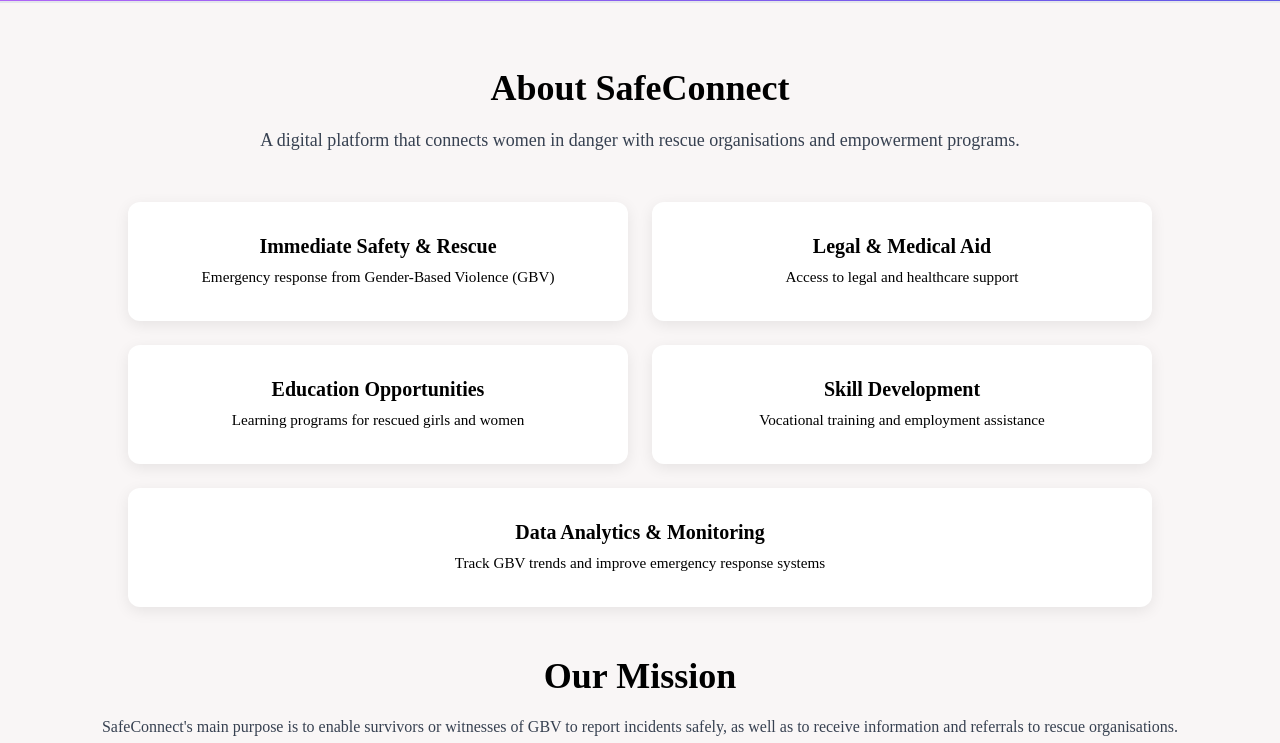
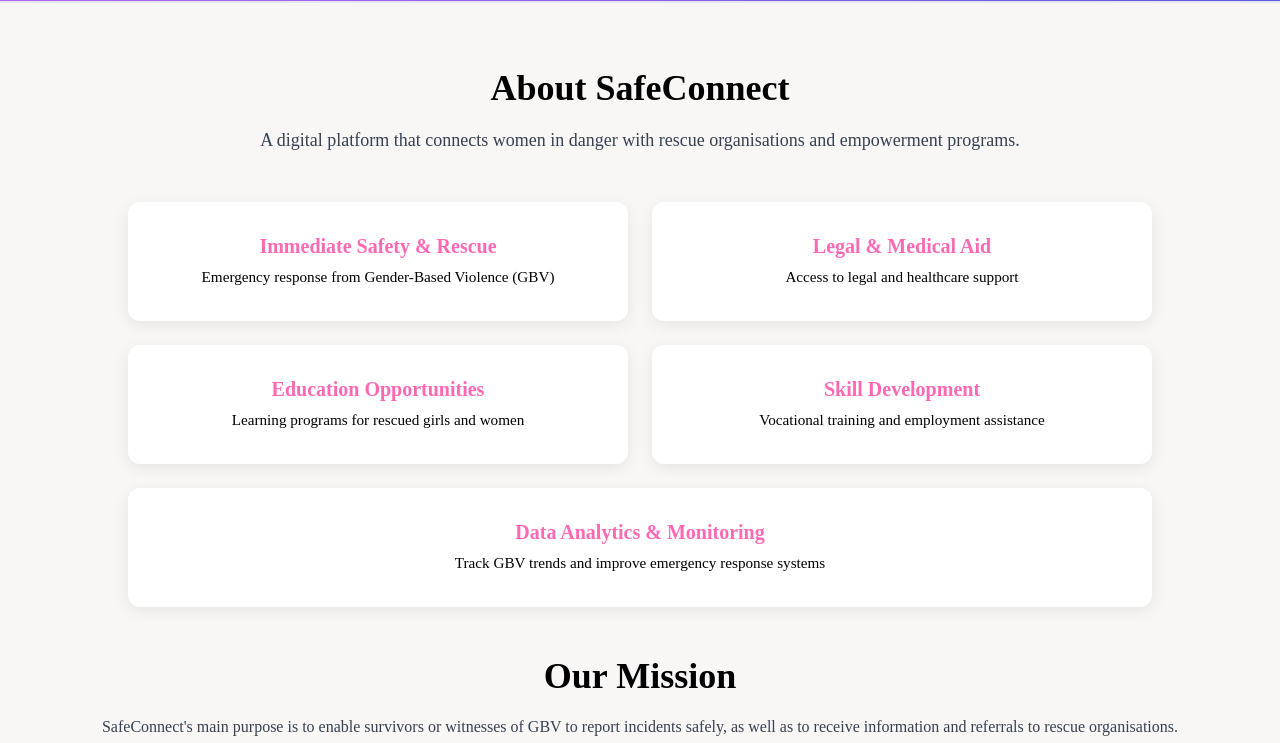
Before and after one commit to vlmwangi/Final-project, a Flask app: page / in a window 1280 px wide. Shown: the part 863-1606 px from the top of the page. Run offline with Flask 3, Linux system fonts and the light colour scheme; some libraries are stand-ins or nearby versions.

Commit message:
Safeconnect updated files

```diff
--- a/static/css/style.css
+++ b/static/css/style.css
@@ -224,7 +224,6 @@ h1, h2, h3, h4, h5, h6 {
 }
 
 /* About section */
-
 .about {
   background: var(--accent);
 }
@@ -246,7 +245,7 @@ h1, h2, h3, h4, h5, h6 {
 .about-card h4 {
   font-size: 1.25rem !important;
   font-weight: 700 !important;
-  color: var(--dark) !important;
+  color: hotpink !important;
   margin-bottom: 0.5rem !important;
 }
 
--- a/templates/index.html
+++ b/templates/index.html
@@ -110,27 +110,27 @@
             <!-- Focus Areas Grid -->
             <div class="max-w-5xl mx-auto grid md:grid-cols-2 gap-6 mb-12">
                 <div class="about-card">
-                    <h4 style="color:hotpink">Immediate Safety & Rescue</h4>
+                    <h4>Immediate Safety & Rescue</h4>
                     <p>Emergency response from Gender-Based Violence (GBV)</p>
                 </div>
 
                 <div class="about-card">
-                    <h4 style="color:hotpink">Legal & Medical Aid</h4>
+                    <h4>Legal & Medical Aid</h4>
                     <p>Access to legal and healthcare support</p>
                 </div>
 
                 <div class="about-card">
-                    <h4 style="color:hotpink">Education Opportunities</h4>
+                    <h4>Education Opportunities</h4>
                     <p>Learning programs for rescued girls and women</p>
                 </div>
 
                 <div class="about-card">
-                    <h4 style="color:hotpink">Skill Development</h4>
+                    <h4>Skill Development</h4>
                     <p>Vocational training and employment assistance</p>
                 </div>
 
                 <div class="about-card md:col-span-2">
-                    <h4 style="color:hotpink">Data Analytics & Monitoring</h4>
+                    <h4>Data Analytics & Monitoring</h4>
                     <p>Track GBV trends and improve emergency response systems</p>
                 </div>
             </div>
```
